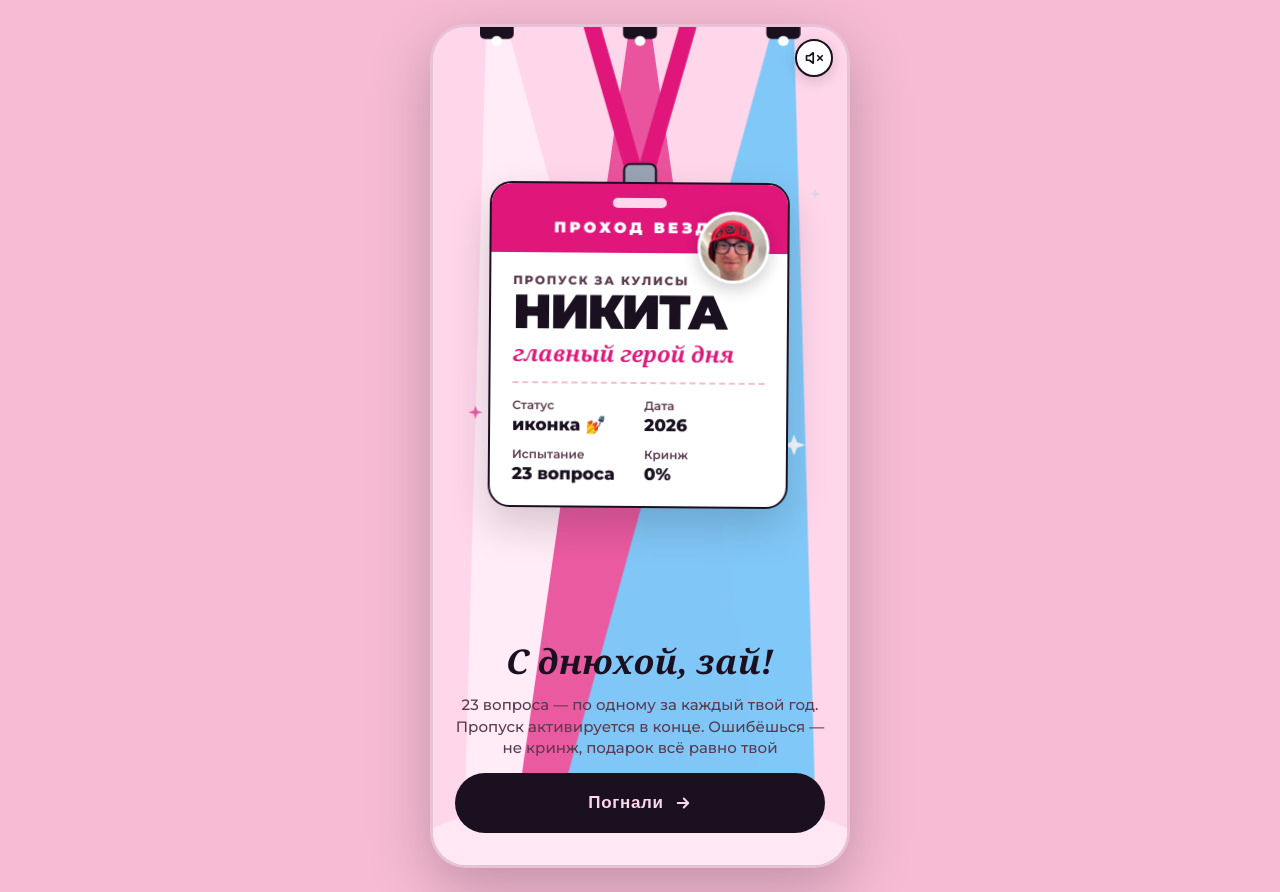
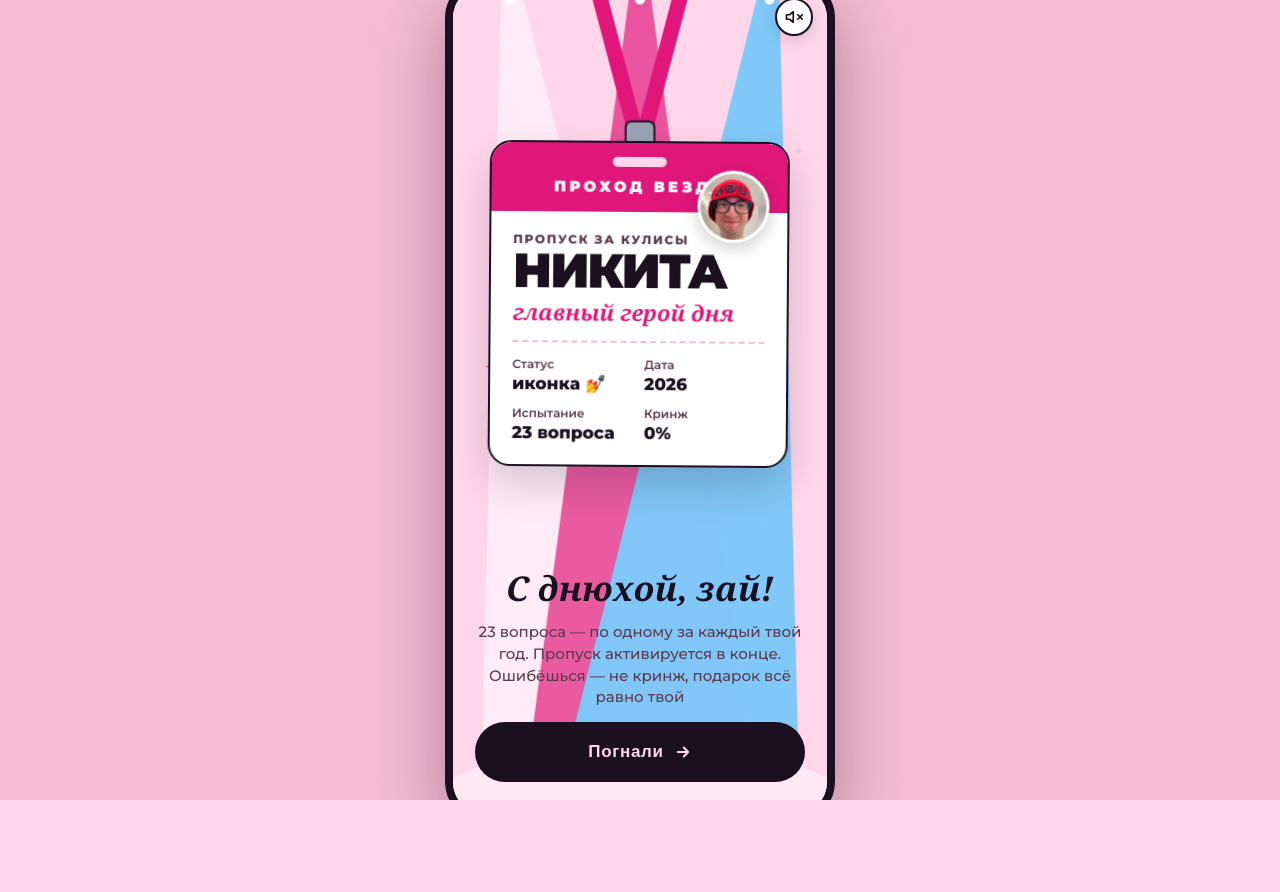
Before and after one commit to rbuinytska/nikita-quiz, a React (Vite) app: page / in a window 1280 px wide. After the commit the page ends 800 px from the top, so only its background shows below. Built offline with nearby package versions, Linux system fonts and the light colour scheme; a web font is replaced by a local one.

Commit message:
Make mobile experience truly 100% fullscreen edge-to-edge on all phone screens

```diff
--- a/index.html
+++ b/index.html
@@ -2,9 +2,12 @@
 <html lang="ru">
   <head>
     <meta charset="UTF-8" />
-    <link rel="icon" type="image/svg+xml" href="/assets/nikita.jpg" />
+    <link rel="icon" type="image/jpeg" href="./assets/nikita.jpg" />
     <meta name="viewport" content="width=device-width, initial-scale=1.0, maximum-scale=1.0, user-scalable=no, viewport-fit=cover" />
+    <meta name="apple-mobile-web-app-capable" content="yes" />
+    <meta name="apple-mobile-web-app-status-bar-style" content="black-translucent" />
     <meta name="theme-color" content="#FFD6EA" />
+    <meta name="format-detection" content="telephone=no" />
     <title>С днюхой, Никита! 🎂 Пропуск за кулисы</title>
     <link rel="preconnect" href="https://fonts.googleapis.com">
     <link rel="preconnect" href="https://fonts.gstatic.com" crossorigin>
--- a/src/index.css
+++ b/src/index.css
@@ -20,11 +20,19 @@ html, body {
   margin: 0;
   padding: 0;
   width: 100%;
-  min-height: 100%;
-  background-color: #ffd0e6;
+  min-height: 100dvh;
+  height: 100%;
+  background-color: #FFD6EA;
   color: var(--text-dark);
   font-family: 'Montserrat', system-ui, -apple-system, sans-serif;
   overflow-x: hidden;
+}
+
+#root {
+  width: 100%;
+  min-height: 100dvh;
+  height: 100%;
+  display: flex;
 }
 
 /* Animations */
@@ -182,19 +190,20 @@ html, body {
   }
 }
 
-/* App frame styling */
+/* Fullscreen Mobile View (by default on all smartphones and mobile screens) */
 .app-container {
+  width: 100%;
   min-height: 100dvh;
   display: flex;
   justify-content: center;
-  align-items: center;
-  background: #f7bcd4;
+  align-items: stretch;
+  background: #FFD6EA;
   padding: 0;
+  margin: 0;
 }
 
 .mobile-frame {
   width: 100%;
-  max-width: 420px;
   min-height: 100dvh;
   background: #FFD6EA;
   color: #1A1020;
@@ -202,18 +211,29 @@ html, body {
   overflow-x: hidden;
   display: flex;
   flex-direction: column;
-  box-shadow: 0 20px 60px rgba(26, 16, 32, 0.25);
+  margin: 0;
+  padding: 0;
+  box-shadow: none;
+  border: none;
+  border-radius: 0;
 }
 
-@media (min-width: 450px) {
+/* Desktop Only: on laptop and PC screens show a neat phone mockup */
+@media (min-width: 768px) {
   .app-container {
-    padding: 24px 0;
+    padding: 30px 0;
+    align-items: center;
+    background: #f7bcd4;
   }
   .mobile-frame {
-    border-radius: 36px;
+    width: 390px;
+    max-width: 390px;
     height: 844px;
     min-height: 844px;
-    border: 3px solid rgba(26, 16, 32, 0.1);
+    max-height: 844px;
+    border-radius: 40px;
+    border: 8px solid #1A1020;
+    box-shadow: 0 24px 70px rgba(26, 16, 32, 0.35);
   }
 }
 
```
